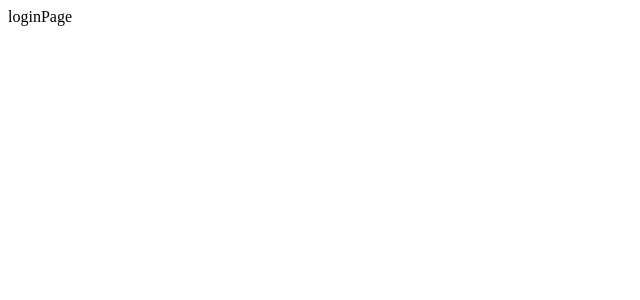
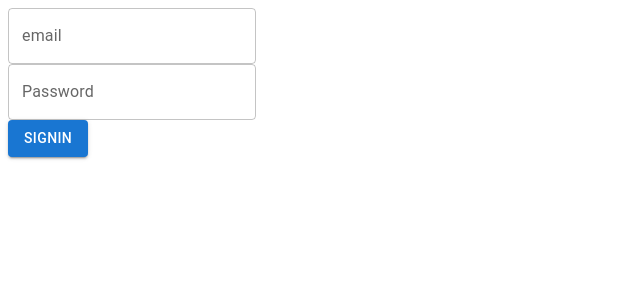
Before and after one commit to sandeshghadage/Twitter-Clone, a React (Vite) app: page /signin in a window 1280 px wide. Shown: the top 300 px of the page, without its empty margins (0-640 px from the left). Built offline with nearby package versions, Linux system fonts and the light colour scheme.

Commit message:
this commit is about the login part

```diff
--- a/package.json
+++ b/package.json
@@ -10,11 +10,15 @@
     "preview": "vite preview"
   },
   "dependencies": {
+    "@emotion/react": "^11.10.6",
+    "@emotion/styled": "^11.10.6",
+    "@mui/material": "^5.12.2",
     "@reduxjs/toolkit": "^1.9.5",
     "react": "^18.2.0",
     "react-dom": "^18.2.0",
     "react-redux": "^8.0.5",
-    "react-router-dom": "^6.10.0"
+    "react-router-dom": "^6.10.0",
+    "recoil": "^0.7.7"
   },
   "devDependencies": {
     "@types/react": "^18.0.28",
--- a/src/App.jsx
+++ b/src/App.jsx
@@ -1,12 +1,14 @@
 import React from "react";
-import { Route, Routes } from "react-router-dom";
+import { Route, Routes,Navigate } from "react-router-dom";
 import HomePage from "./pages/homePage/HomePage";
 import RegisterPage from "./pages/registerPage/RegisterPage";
-import LoginPage from "./pages/loginPage/loginPage";
+import LoginPage from "./pages/loginPage/LoginPage";
 function App() {
+
   return (
     <Routes>
-      <Route path="/" element={<HomePage />} />
+      <Route path="/" element={<Navigate to={"/home"} />}></Route>
+      <Route path="/home" element={<HomePage />} />
       <Route path="/signin" element={<LoginPage />} />
       <Route path="/signup" element={<RegisterPage />} />
     </Routes>
--- a/src/pages/loginPage/LoginPage.jsx
+++ b/src/pages/loginPage/LoginPage.jsx
@@ -1,7 +1,28 @@
-import React from "react";
+import React, { useState } from "react";
 import style from "./LoginPage.module.css";
+import { TextField , Button } from "@mui/material";
+import { useNavigate } from "react-router-dom";
 export default function LoginPage() {
+  const navigate= useNavigate()
   const allUsersFromLocal = JSON.parse(localStorage.getItem("user"));
 
-  return <div>loginPage</div>;
+  const [enteredEmail,setEnteredEmail]=useState('')
+  const [enteredPassword,setEnteredPassword]=useState('')
+
+  function handleLogin() {
+    if(allUsersFromLocal.find((ele)=>ele.email===enteredEmail && ele.password===enteredPassword)){
+      localStorage.setItem('isLogin','true')
+      navigate('/')
+    }
+  }
+
+  return (
+<>
+<TextField label="email"  onChange={(e)=>{setEnteredEmail(e.target.value)}}/>  <br />
+<TextField label="Password" onChange={(e)=>{setEnteredPassword(e.target.value)}}/><br />
+<Button variant='contained' onClick={handleLogin}> Signin</Button>
+{enteredEmail}{enteredPassword}
+</>
+
+  )
 }
```
Also changed, not shown: src/localStorage/LocalStorage.jsx (added, +13 -0 lines), 1 other file (tests, documents, lock files or other folders).
